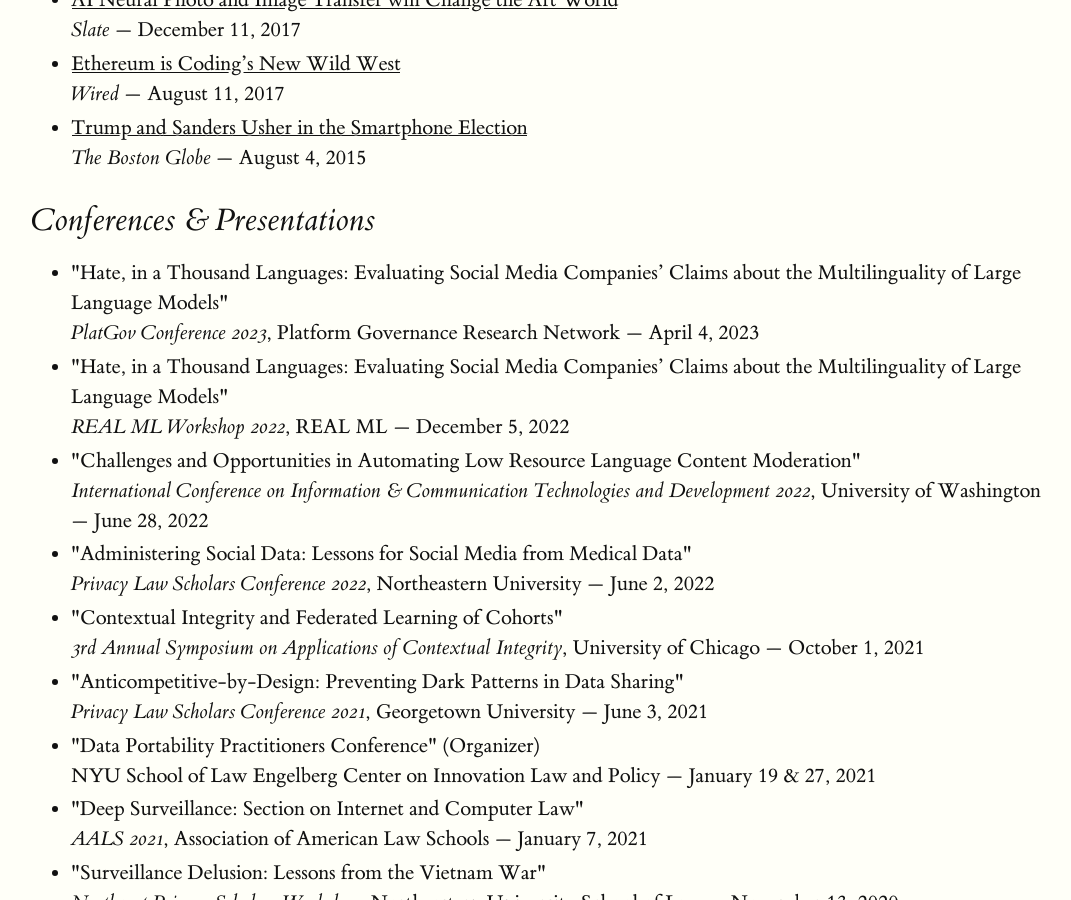
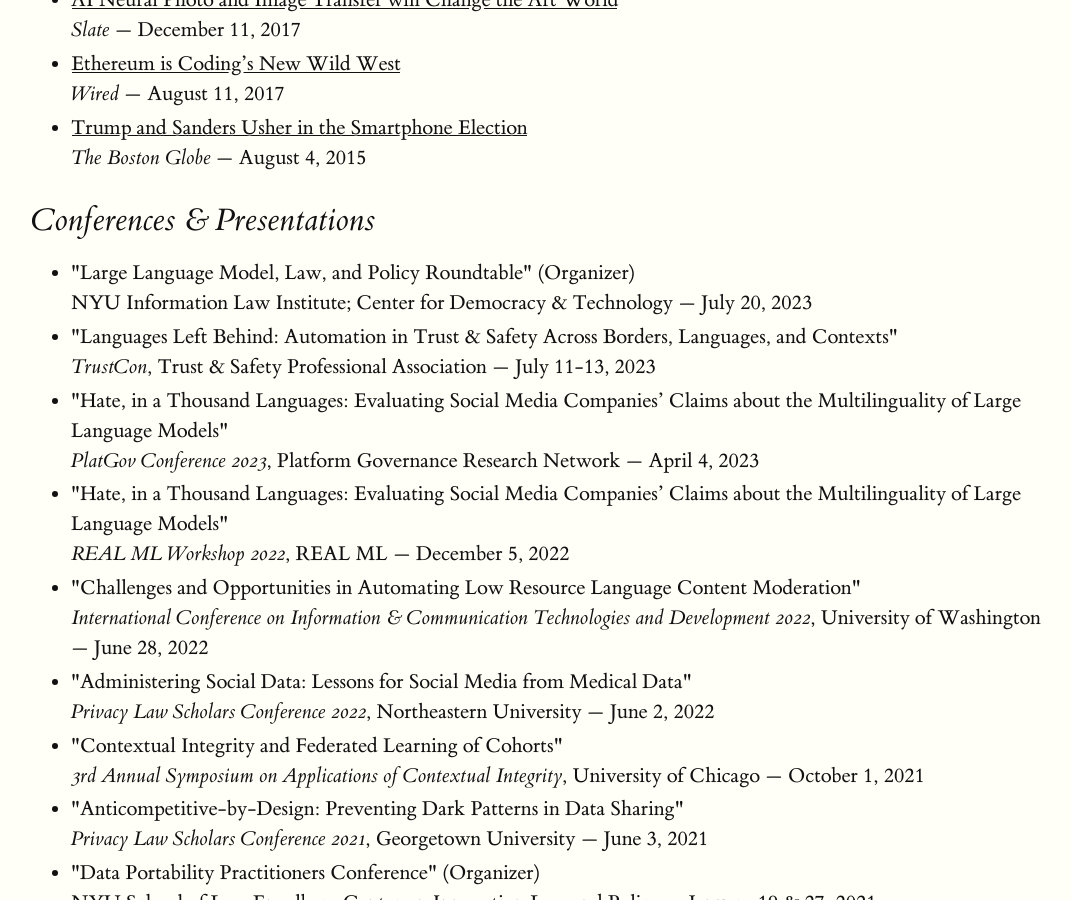
Before and after one commit to gajeam/gajeam.github.io, a Jekyll site: the page built from index.html, in a window 1280 px wide and 900 px high, scrolled down 2304 px. Shown: the whole window, without its empty margins (97-1168 px from the left). Built offline with Jekyll 4.4.1, drawn with Linux system fonts in a browser that asks for light colours.

Commit message:
Added conferences

```diff
--- a/_data/links.yaml
+++ b/_data/links.yaml
@@ -152,6 +152,14 @@
         fave: false
 conferences:
   list:
+    - name: "Large Language Model, Law, and Policy Roundtable"
+      host: "NYU Information Law Institute; Center for Democracy & Technology"
+      date: July 20, 2023
+      organizer: true
+    - name: "Languages Left Behind: Automation in Trust & Safety Across Borders, Languages, and Contexts"
+      conference: TrustCon
+      host: Trust & Safety Professional Association
+      date: July 11-13, 2023
     - name: "Hate, in a Thousand Languages: Evaluating Social Media Companies’ Claims about the Multilinguality of Large Language Models"
       conference: PlatGov Conference 2023
       host: Platform Governance Research Network
```
